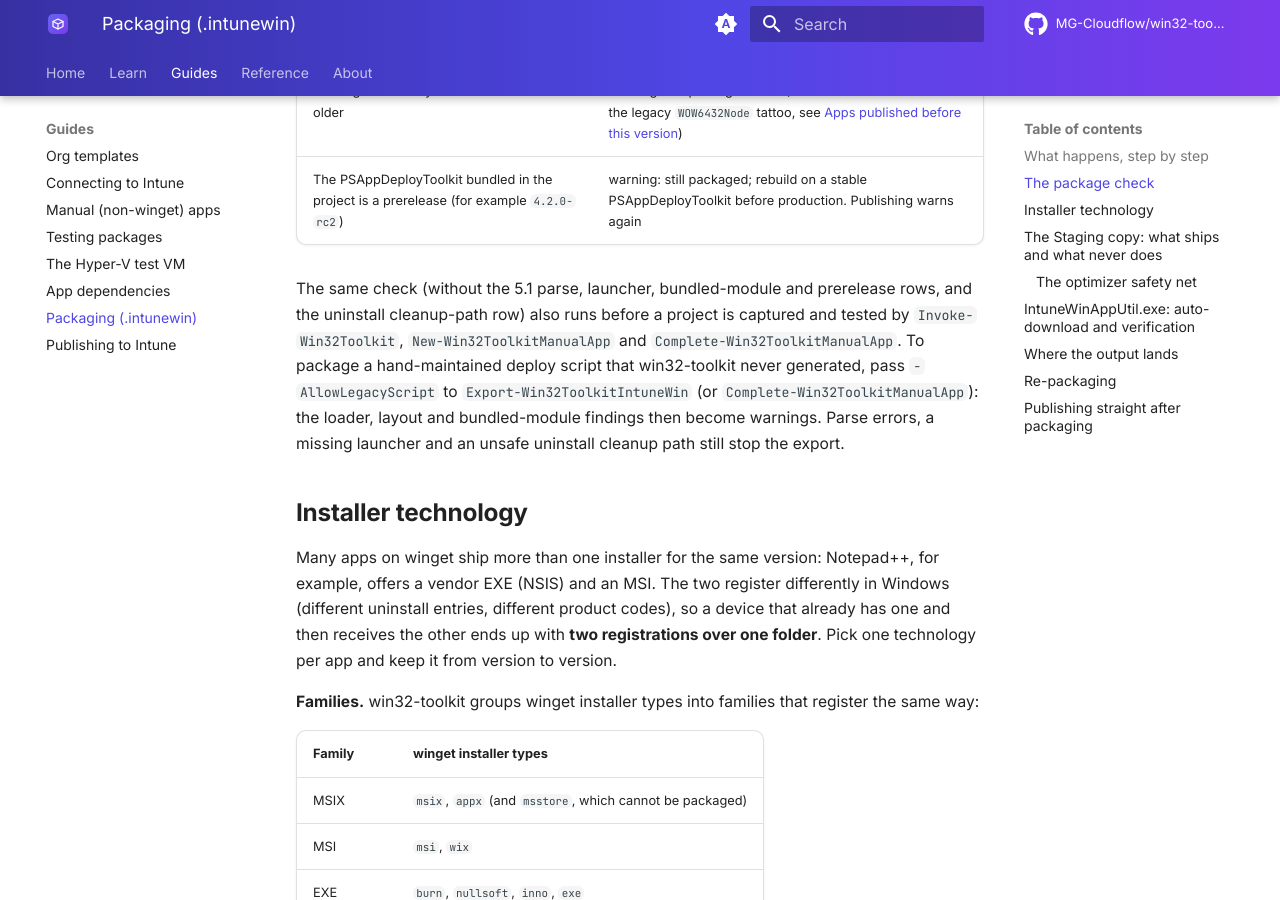
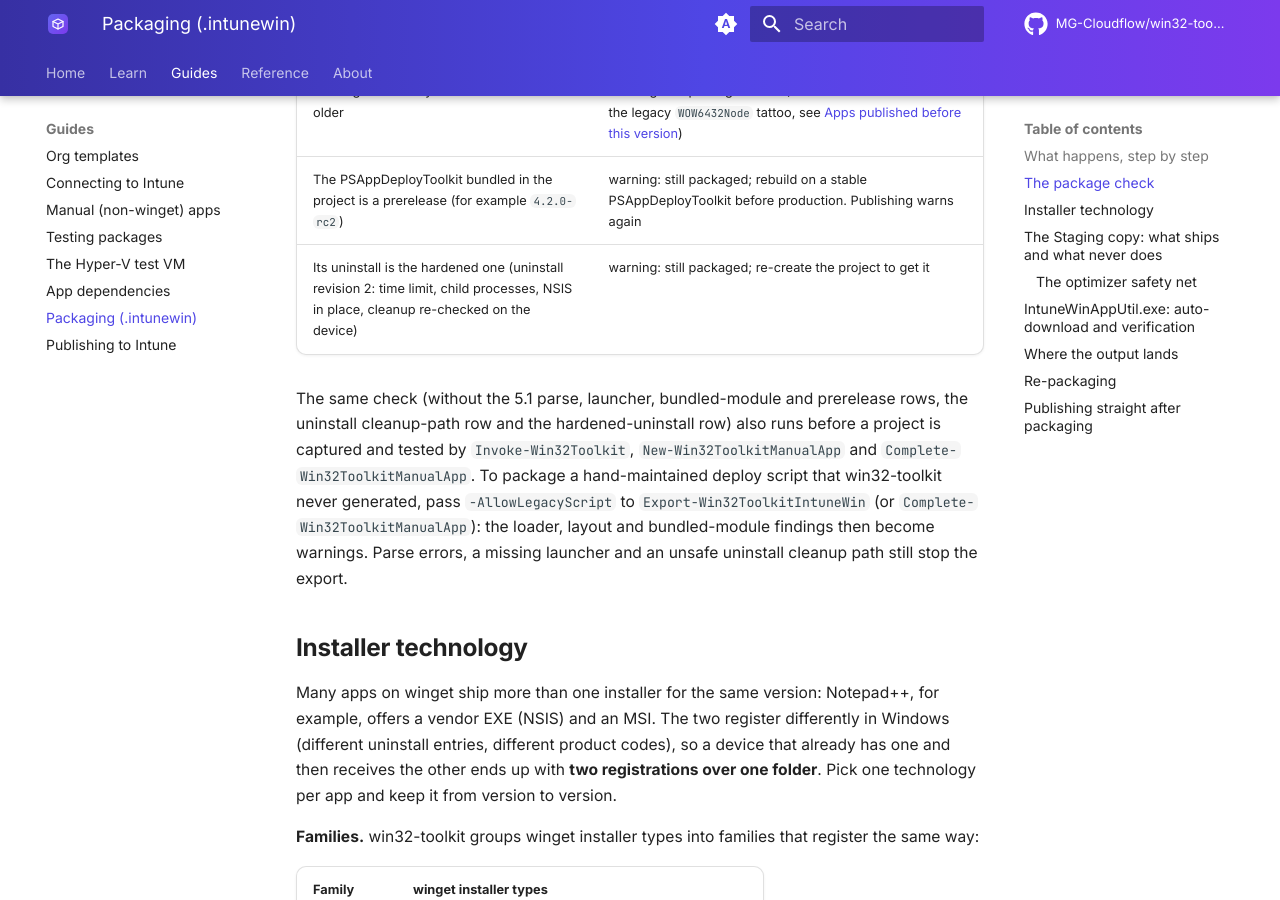
Before and after one commit to MG-Cloudflow/win32-toolkit, an MkDocs documentation site: the page built from docs/packaging.md, in a window 1280 px wide and 900 px high, scrolled down 1863 px. Built offline with MkDocs 1.6.1 and Material for MkDocs 9.7.7, drawn with Linux system fonts in a browser that asks for light colours; comment, search, counter and statistics services are not loaded.

Commit message:
feat(export): warn when a project's uninstall predates the hardened uninstall
Existing projects are not re-rendered (re-create them to get the hardened uninstall), so packaging now
says when a project still carries the old block:

- Get-Win32ToolkitDeployScriptShape returns UninstallRevision: 0 = no toolkit uninstall block (pristine
  or Legacy), 1 = a GeneratorVersion-2 block without the '## Uninstall revision <n> (win32-toolkit)'
  marker, else <n> (2 = this version). Only a marker inside the toolkit uninstall block counts; more
  than 4 digits reads as 1 instead of failing the shape reader. GeneratorVersion stays 2.
- Assert-Win32ToolkitPackageReady -Stage Export warns once ('<script>: its uninstall predates the
  hardened uninstall ...', re-create to get it, this only warns) for a Supported script with
  UninstallRevision 1 whose AppConfig has an EXE uninstaller or a cleanup path. MSI and MSIX projects,
  Legacy scripts (their own warning) and Finalize get none. The AppConfig read passes -ErrorAction Stop
  (a locked file is a terminating error, caught; the cleanup-path check already reports it as
  unreadable), so no raw error record is printed.

Docs: packaging (the check table).

Co-Authored-By: Claude Opus 5.5 <noreply@anthropic.com>

```diff
--- a/docs/packaging.md
+++ b/docs/packaging.md
@@ -50,8 +50,9 @@ win32-toolkit refuses to package a deploy script it cannot vouch for. Every prob
 | It writes the install tattoo | warning: detection falls back to the install capture |
 | It was generated by win32-toolkit 1.1.6 or older | warning: still packaged as-is (its uninstall does not remove the legacy `WOW6432Node` tattoo, see [Apps published before this version](publishing.md#apps-published-before-this-version)) |
 | The PSAppDeployToolkit bundled in the project is a prerelease (for example `4.2.0-rc2`) | warning: still packaged; rebuild on a stable PSAppDeployToolkit before production. Publishing warns again |
+| Its uninstall is the hardened one (uninstall revision 2: time limit, child processes, NSIS in place, cleanup re-checked on the device) | warning: still packaged; re-create the project to get it |
 
-The same check (without the 5.1 parse, launcher, bundled-module and prerelease rows, and the uninstall cleanup-path row) also runs before a project is captured and tested by `Invoke-Win32Toolkit`, `New-Win32ToolkitManualApp` and `Complete-Win32ToolkitManualApp`. To package a hand-maintained deploy script that win32-toolkit never generated, pass `-AllowLegacyScript` to `Export-Win32ToolkitIntuneWin` (or `Complete-Win32ToolkitManualApp`): the loader, layout and bundled-module findings then become warnings. Parse errors, a missing launcher and an unsafe uninstall cleanup path still stop the export.
+The same check (without the 5.1 parse, launcher, bundled-module and prerelease rows, the uninstall cleanup-path row and the hardened-uninstall row) also runs before a project is captured and tested by `Invoke-Win32Toolkit`, `New-Win32ToolkitManualApp` and `Complete-Win32ToolkitManualApp`. To package a hand-maintained deploy script that win32-toolkit never generated, pass `-AllowLegacyScript` to `Export-Win32ToolkitIntuneWin` (or `Complete-Win32ToolkitManualApp`): the loader, layout and bundled-module findings then become warnings. Parse errors, a missing launcher and an unsafe uninstall cleanup path still stop the export.
 
 ## Installer technology
 
```
Also changed, not shown: 4 other files.
